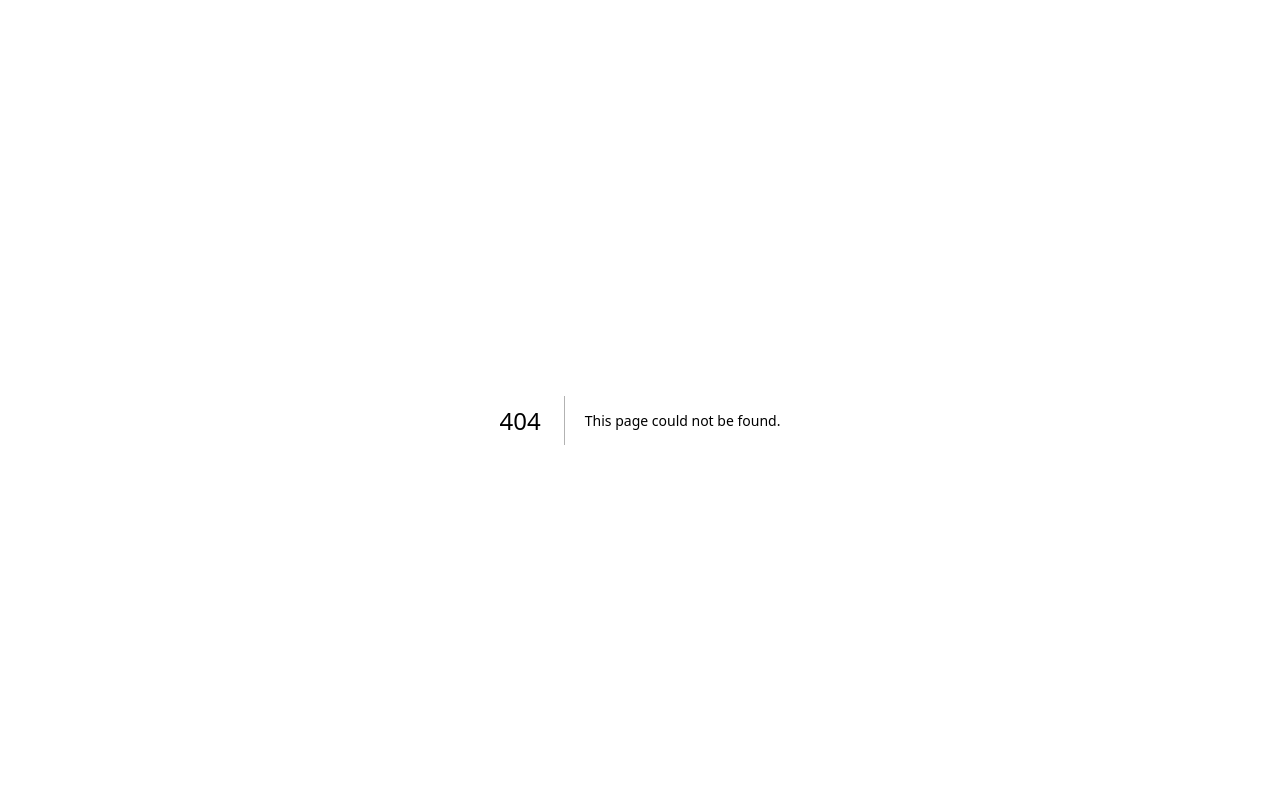
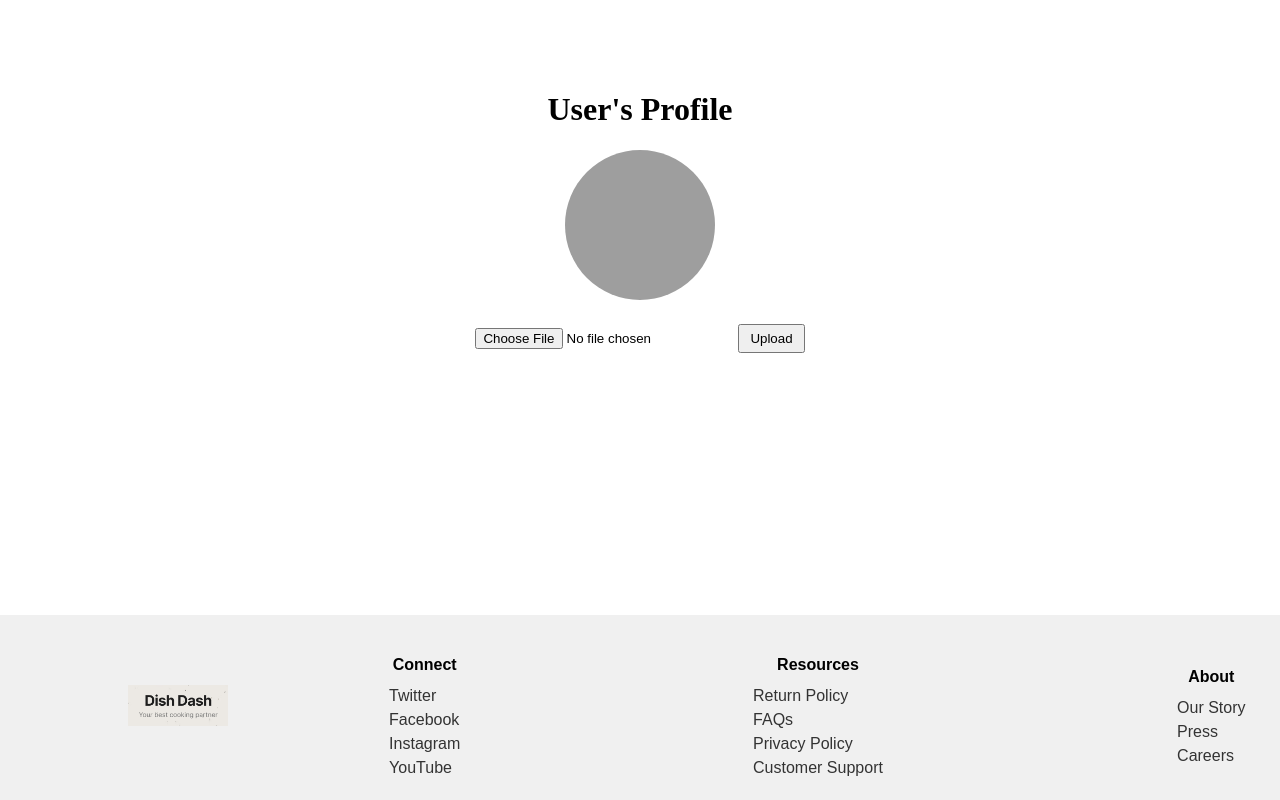
Before and after one commit to trevorkdang/Dish-Dash, a Next.js app: page /user-profile in a window 1280 px wide. Before the commit this address had no page. Shown: the top 800 px of the page. Built offline with nearby package versions, Linux system fonts and the light colour scheme; grey boxes are pictures that could not be loaded.

Commit message:
Implemented Profile Picture Upload

```diff
--- /dev/null
+++ b/app/user-profile/page.js
@@ -0,0 +1,45 @@
+"use client"; // Add this line for Next.js 13+ Client Component
+
+import { useState } from 'react';
+
+export default function Profile() {
+  const [image, setImage] = useState('/default-profile.png'); // Default picture
+  const [preview, setPreview] = useState(null);
+
+  // Handle file input change
+  const handleImageChange = (e) => {
+    const file = e.target.files[0];
+    if (file) {
+      const reader = new FileReader();
+      reader.onloadend = () => {
+        setPreview(reader.result);
+      };
+      reader.readAsDataURL(file);
+    }
+  };
+
+  // Handle form submission (mock upload)
+  const handleUpload = (e) => {
+    e.preventDefault();
+    if (preview) {
+      setImage(preview); // Set the uploaded image as profile picture
+    }
+  };
+
+  return (
+    <div style={{ textAlign: 'center', marginTop: '50px' }}>
+      <h1>User's Profile</h1>
+      <img
+        src={preview || image}
+        alt="User's Profile"
+        style={{ width: '150px', height: '150px', borderRadius: '50%' }}
+      />
+      <form onSubmit={handleUpload} style={{ marginTop: '20px' }}>
+        <input type="file" accept="image/*" onChange={handleImageChange} />
+        <button type="submit" style={{ marginLeft: '10px', padding: '5px 10px' }}>
+          Upload
+        </button>
+      </form>
+    </div>
+  );
+}
```
